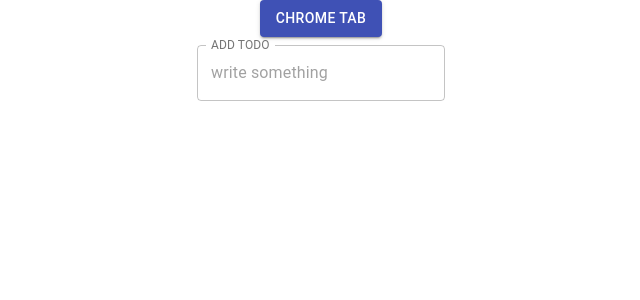
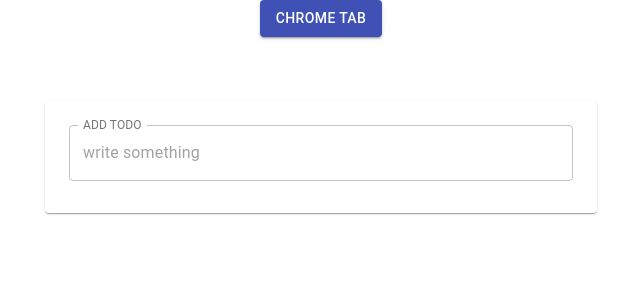
Before and after one commit to maatram/leanboard, a React (Create React App) app: page / in a window 1280 px wide. Shown: the top 300 px of the page, without its empty margins (319-959 px from the left). Built offline with nearby package versions, Linux system fonts and the light colour scheme; no server answers; the database is empty.

Commit message:
Default TODO functionality completed

```diff
--- a/src/App.css
+++ b/src/App.css
@@ -1,5 +1,9 @@
 .App {
   text-align: center;
+}
+
+.App .container {
+  margin-top: 5%;
 }
 
 .App-logo {
@@ -36,3 +40,14 @@
     transform: rotate(360deg);
   }
 }
+
+.Todo {
+  display: flex;
+  flex-direction: row;
+  align-items: center;
+  justify-content: space-between;
+}
+.Todo .checkbox-content {
+  display: inline-flex;
+  align-items: center;
+}
--- a/src/App.js
+++ b/src/App.js
@@ -1,5 +1,8 @@
 import React from 'react';
 import Button from '@material-ui/core/Button';
+import Container from "@material-ui/core/Container";
+import Card from "@material-ui/core/Card";
+import CardContent from "@material-ui/core/CardContent";
 import './App.css';
 import TodoForm from './TodoForm';
 import TodoList from './TodoList';
@@ -14,8 +17,16 @@
       }}>
         Chrome Tab
         </Button>
-      <TodoForm/>
-      <TodoList/>
+      <div className="App">
+        <Container className="container" maxWidth="sm">
+          <Card>
+            <CardContent>
+              <TodoForm />
+              <TodoList />
+            </CardContent>
+          </Card>
+        </Container>
+      </div>
     </div>
   );
 }
--- a/src/TodoForm.js
+++ b/src/TodoForm.js
@@ -1,5 +1,6 @@
 import React, { useState } from 'react';
 import TextField from '@material-ui/core/TextField';
+import FormControl from '@material-ui/core/FormControl';
 import { todosRef } from './firebase';
 
 function TodoForm() {
@@ -15,6 +16,7 @@
     }
     return (
         <form onSubmit={createTodo}>
+            <FormControl fullWidth>
                 <TextField
                     id="outlined"
                     label="ADD TODO"
@@ -22,11 +24,12 @@
                     placeholder="write something"
                     margin="normal"
                     value={value}
-                onChange={(e)=> setValue(e.target.value)}
+                    onChange={(e) => setValue(e.target.value)}
                     InputLabelProps={{
                         shrink: true,
                     }}
                     variant="outlined" />
+            </FormControl>
         </form>
     );
 }
--- a/src/TodoList.js
+++ b/src/TodoList.js
@@ -4,12 +4,10 @@
 import IconButton from "@material-ui/core/IconButton";
 import DeleteIcon from "@material-ui/icons/Delete";
 import Switch from "@material-ui/core/Switch";
-function TodoList() {
+function TodoList(props) {
     const [todos, setTodos] = useState([]);
-    const updateTodo = (props) => {
-        console.log(props);
-        const { todo } = props;
-        //todosRef.child(todo.id).set({ ...todo, done: !todo.done })
+    const updateTodo = (todo) => {
+        todosRef.child(todo.id).set({ ...todo, done: !todo.done })
     }
     useEffect(() => {
         todosRef.on('value', (snapshot) => {
@@ -29,16 +27,15 @@
         <>
             {todos.map((todo, i) => (
                 <React.Fragment key={todo.id}>
-                    <div>
-                        <Switch
-                            edge="end" checked={todo.done} onChange={updateTodo}
-                            inputProps={{ "aria-labelledby": "switch-list-label-bluetooth" }}
-                        />
-                        1{todo.done}2  {todo.task} &nbsp;
-                        <IconButton variant="contained" color="secondary" onClick={e=>todosRef.child(todo.id).remove()}>
+                    <div className="Todo">
+                        <div className="checkbox-content">
+                            <Switch size="small" checked={todo.done} onChange={() => { updateTodo(todo) }} />
+                            {todo.task}
+                        </div>
+                        <IconButton variant="contained" color="secondary" onClick={e => todosRef.child(todo.id).remove()}>
                             <DeleteIcon fontSize="small" />
                         </IconButton>
-                        </div>
+                    </div>
                     {i < todos.length - 1 && <Divider />}
                 </React.Fragment>
             ))}
```
Lines whose indentation alone changed are shown as unchanged.
